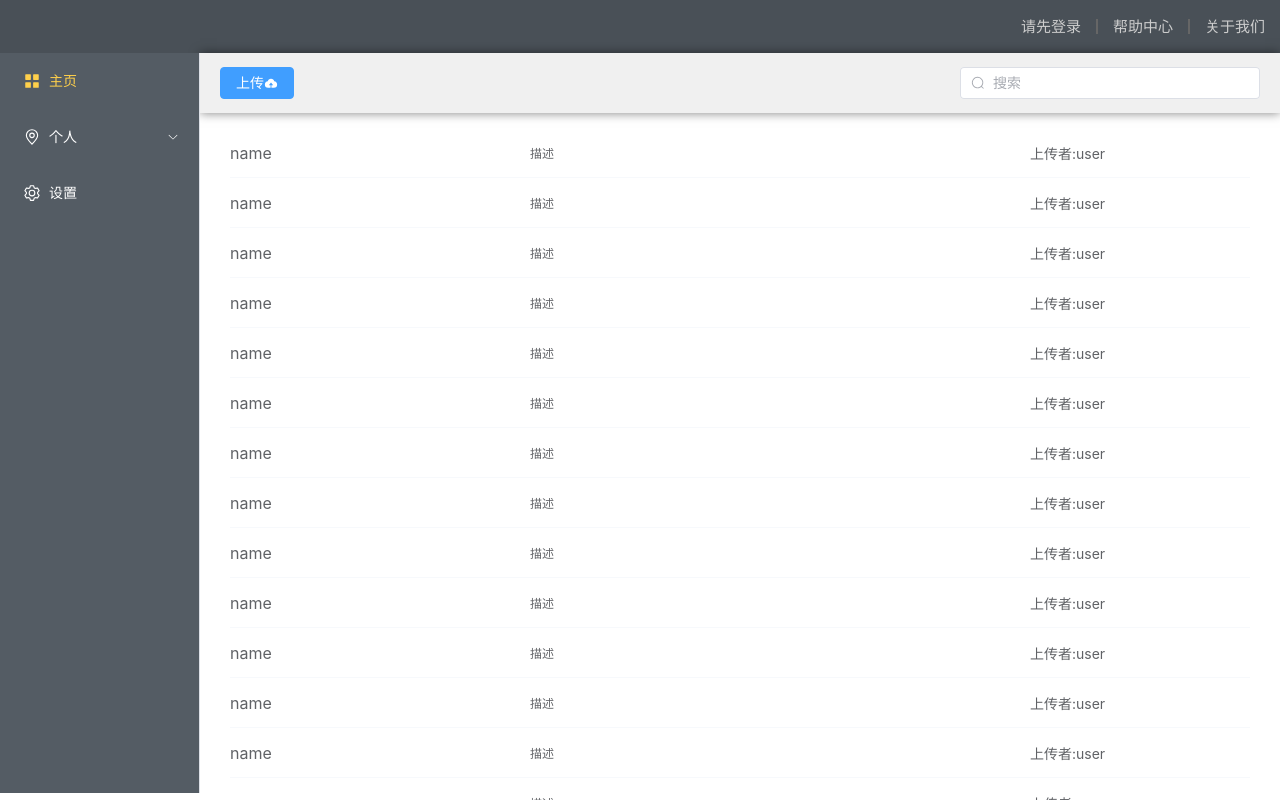
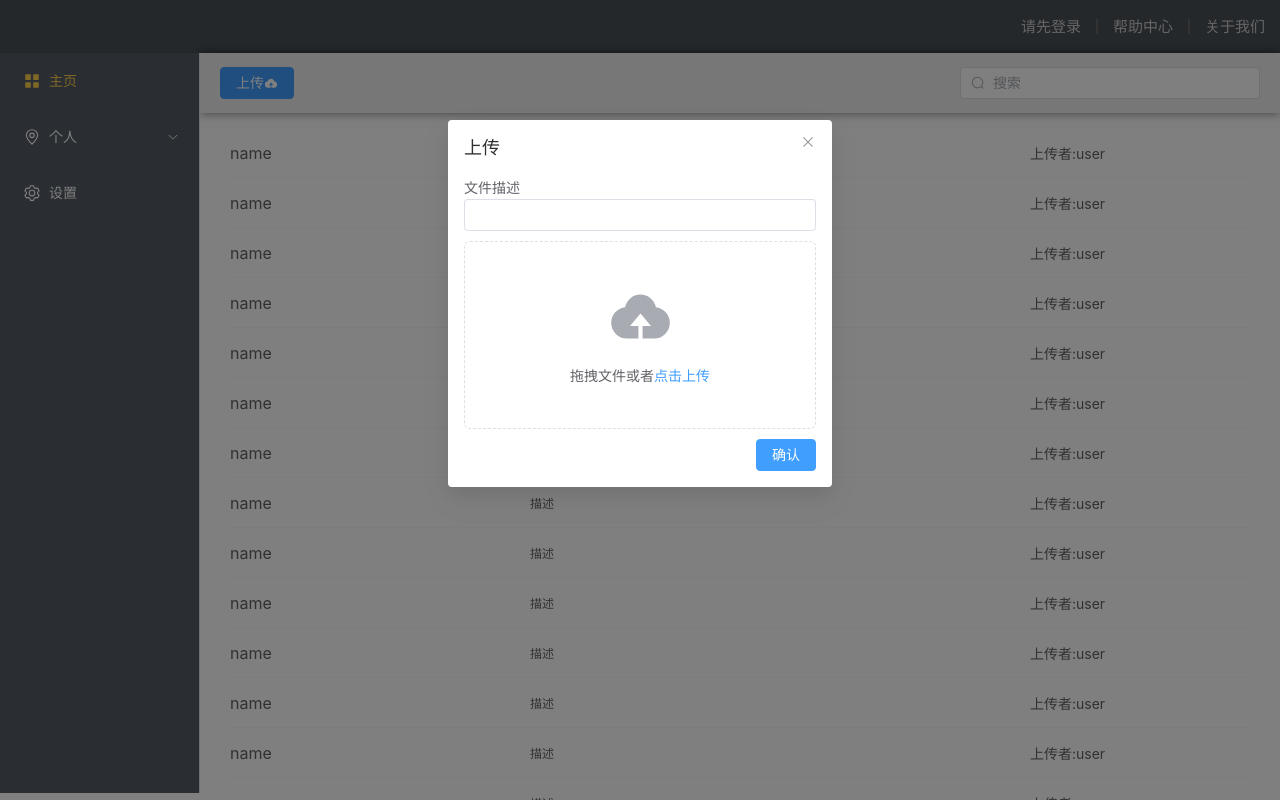
Before and after one commit to achelie/file-project, a Vue app: page / in a window 1280 px wide. Both pictures are taken after a click on the button "上传". Shown: the top 800 px of the page. Built offline with nearby package versions, Linux system fonts and the light colour scheme; no server answers.

Commit message:
上传按钮完成

```diff
--- a/src/views/Layout/components/LayoutHeader.vue
+++ b/src/views/Layout/components/LayoutHeader.vue
@@ -2,14 +2,27 @@
 import { ElMessage } from 'element-plus'
 import 'element-plus/theme-chalk/el-message.css'
 import { ref } from "vue"
-import { Search,UploadFilled } from '@element-plus/icons-vue'
+import { Search, UploadFilled } from '@element-plus/icons-vue'
+import { useUserStore } from '@/stores/user'
 // 上传控制
-const handleSuccess = () => {
-    ElMessage({ type: 'success', message: "上传成功" })
+const userStore = useUserStore()
+const dialogVisible = ref(false)
+const confirmDialog = ()=>{
+    dialogVisible.value =false
+    uploadFiles();
+    describle.value =''
+
 }
-const handleError = () => {
-    ElMessage({ type: 'warning', message: "上传失败" })
-}
+const describle = ref('')
+const uploadData = ref({describle,upname:userStore.userState.username})
+// 上传文件
+const uploadRef = ref(null);
+const uploadFiles = () => {
+    uploadRef.value.submit();
+    uploadRef.value.clearFiles()
+    ElMessage.success("上传成功")
+};
+
 // 搜索控制
 const searchText = ref('');
 
@@ -25,16 +38,33 @@ const handleSearch = () => {
 
 <template>
     <div class="container">
-        <el-upload class="upload-demo" action="https://run.mocky.io/v3/9d059bf9-4660-45f2-925d-ce80ad6c4d15"
-            :on-success="handleSuccess" :on-error="handleError" show-file-list="false" style="height: 32px;" >
-            <el-button type="primary">上传<el-icon><UploadFilled /></el-icon></el-button>
-        </el-upload>
+        <el-button type="primary" @click="dialogVisible = true">上传<el-icon>
+                <UploadFilled />
+            </el-icon></el-button>
+        <el-dialog v-model="dialogVisible" title="上传" width="30%" :before-close="handleClose">
+            <el-text>文件描述</el-text>
+            <el-input v-model="describle"></el-input>
+            <el-upload class="upload-demo" ref="uploadRef" drag action="https://run.mocky.io/v3/9d059bf9-4660-45f2-925d-ce80ad6c4d1" :data="uploadData"
+                multiple :auto-upload="false" @success="handleUploadSuccess" @error="handleUploadError">
+                <el-icon class="el-icon--upload"><upload-filled /></el-icon>
+                <div class="el-upload__text">
+                    拖拽文件或者<em>点击上传</em>
+                </div>
+            </el-upload>
+            <div class="footer">
+                <el-button type="primary" @click="confirmDialog">确认</el-button>
+            </div>
+        </el-dialog>
         <el-input v-model="searchText" placeholder="搜索" :prefix-icon="Search" clearable @clear="handleClear"
             @keydown.enter="handleSearch" style="width: 300px;" class="search-input" />
     </div>
 </template>
 
 <style lang="scss" scoped>
+.footer{
+    display: flex;
+    justify-content: flex-end;
+}
 .container {
     display: flex;
     height: 60px;
@@ -43,5 +73,7 @@ const handleSearch = () => {
 
 }
 
-
+.upload-demo{
+    margin-top: 10px;
+}
 </style>
```
